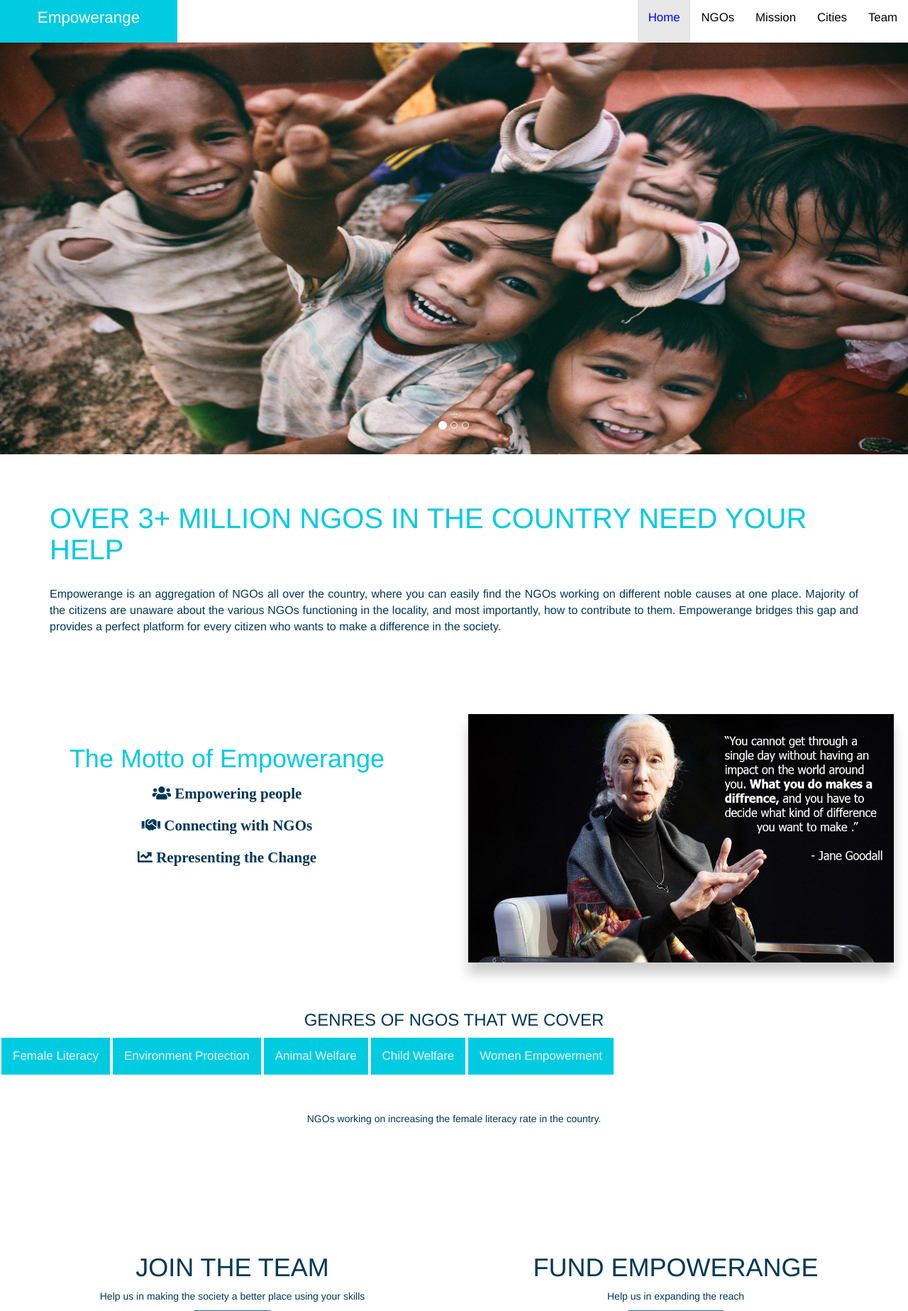
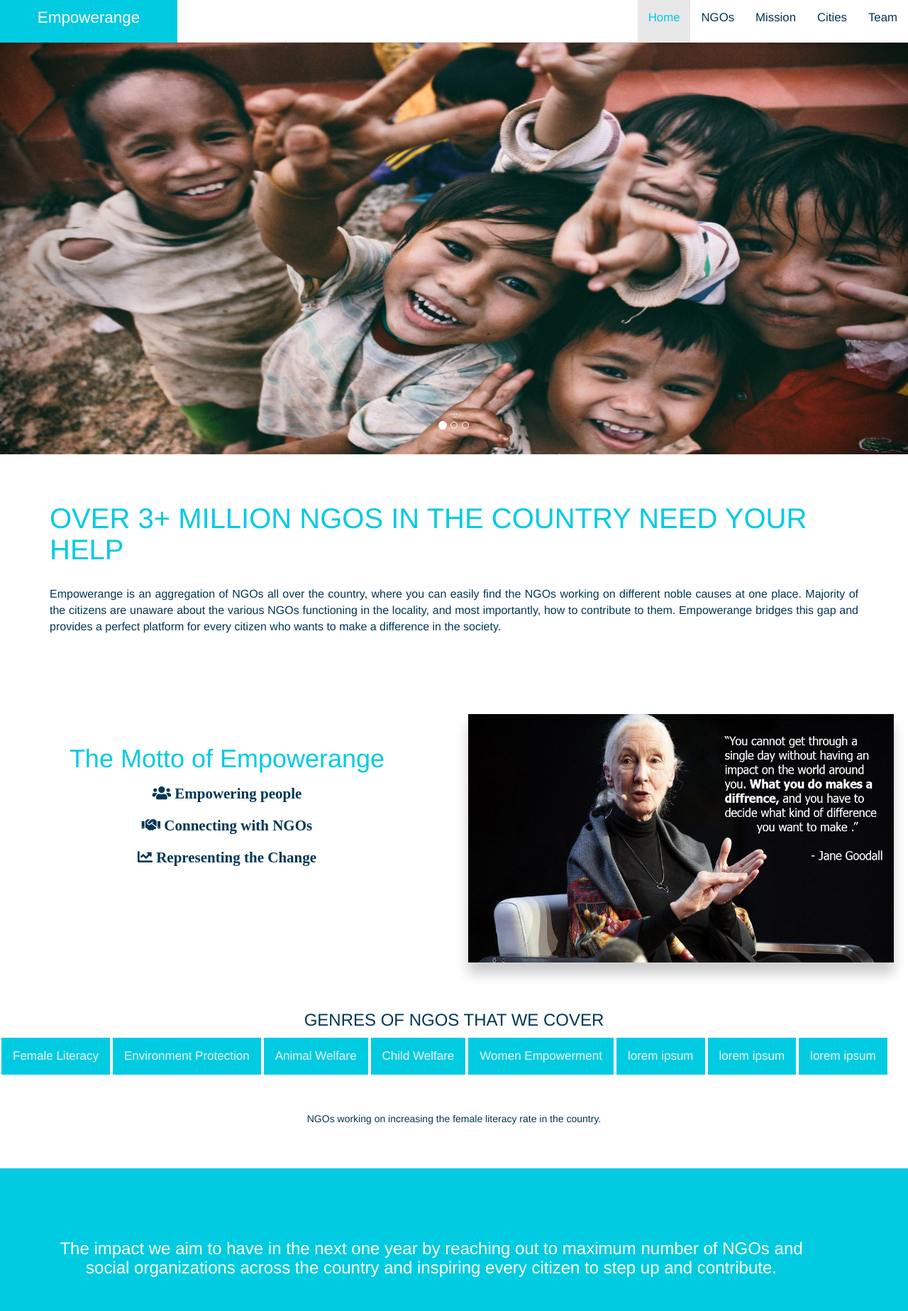
Before and after one commit to empowerange/empowerange.github.io, a PHP site: page /index/index.html in a window 1280 px wide. Shown: the top 1847 px of the page at 71% size. Run offline with PHP 8.4, Linux system fonts and the light colour scheme; some libraries are stand-ins or nearby versions; some web fonts are replaced.

Commit message:
final touch

```diff
--- a/index/index.html
+++ b/index/index.html
@@ -148,6 +148,9 @@
   <button class="tablinks" onclick="openTab(event, 'id3')">Animal Welfare</button>
   <button class="tablinks" onclick="openTab(event, 'id4')">Child Welfare</button>
   <button class="tablinks" onclick="openTab(event, 'id5')">Women Empowerment</button>
+  <button class="tablinks" onclick="openTab(event, 'id6')">lorem ipsum </button>
+  <button class="tablinks" onclick="openTab(event, 'id7')">lorem ipsum</button>
+  <button class="tablinks" onclick="openTab(event, 'id8')">lorem ipsum</button>
 </div>
 </center>
 <!-- tabs description  -->
@@ -166,8 +169,62 @@
 <div id="id4" class="tabcontent">
   <p>NGOs working on child safety, literacy, welfare, and curbing child labour. </p>
 </div>
+
 <div id="id5" class="tabcontent">
   <p>NGos working on empowering women in the society by teaching them various skills and providing them opportunities to succeed. </p>
+</div>
+
+<div id="id6" class="tabcontent">
+  <p>Lorem ipsum, dolor sit amet consectetur adipisicing elit. Porro labore officiis earum sunt in! Perferendis, eveniet veritatis? Animi vel dolorem illo voluptatem reprehenderit maiores nobis ex illum repellat. Neque, itaque?</p>
+</div>
+
+<div id="id7" class="tabcontent">
+  <p>Lorem ipsum, dolor sit amet consectetur adipisicing elit. Porro labore officiis earum sunt in! Perferendis, eveniet veritatis? Animi vel dolorem illo voluptatem reprehenderit maiores nobis ex illum repellat. Neque, itaque?</p>
+</div>
+
+<div id="id8" class="tabcontent">
+  <p>Lorem ipsum, dolor sit amet consectetur adipisicing elit. Porro labore officiis earum sunt in! Perferendis, eveniet veritatis? Animi vel dolorem illo voluptatem reprehenderit maiores nobis ex illum repellat. Neque, itaque?</p>
+</div>
+
+
+
+
+<!-- ================ stats ============== -->
+<div class="stats-div">
+
+    <h3 class="text-center">The impact we aim to have in the next one year by reaching out to maximum number of NGOs and social organizations across the country and inspiring every citizen to step up and contribute.</h3>
+    <br><br><br>
+  <div class="row container ">
+      <div class="col-md-3 col-sm-6">
+        <div  >
+          <span class="statistics-element"> 100+</span>
+
+          <h3 class="text-center">NGOs</h3>
+        </div>
+      </div>
+      <div class="col-md-3 col-sm-6">
+          <div >
+          <span class="statistics-element"> 10+</span>
+
+          <h3 class="text-center">Cities</h3>
+        </div>
+      </div>
+      <div class="col-md-3 col-sm-6">
+          <div  >
+              <span class="statistics-element">15+ </span>
+
+              <h3 class="text-center">Genres of NGOs</h3>
+            </div>
+      </div>
+      <div class="col-md-3 col-sm-6">
+          <div  >
+              <span class="statistics-element">200+</span>
+
+              <h3 class="text-center">Contributors</h3>
+            </div>
+      </div>
+  </div>
+
 </div>
 
 
@@ -186,7 +243,7 @@
     <div class="col-md-6 col-sm-12">
       <h1>FUND EMPOWERANGE</h1>
       <p>
-        Help us in expanding the reach
+        Help us in expand the reach
       </p>
       <button class="btn btn-primary">
         DONATE
@@ -205,6 +262,8 @@
     <li data-target="#carousel-example-generic" data-slide-to="0" class="active"></li>
     <li data-target="#carousel-example-generic" data-slide-to="1"></li>
       <li data-target="#carousel-example-generic" data-slide-to="2"></li>
+      <li data-target="#carousel-example-generic" data-slide-to="3"></li>
+      <li data-target="#carousel-example-generic" data-slide-to="4"></li>
     </ol>
 
     <!-- Wrapper for slides -->
@@ -238,54 +297,15 @@
     </div>
 
     <!-- Controls -->
-    <a class="left carousel-control" href="#carousel-example-generic" role="button" data-slide="prev">
+      <!-- <a class="left carousel-control" href="#carousel-example-generic" role="button" data-slide="prev">
         <span class="glyphicon glyphicon-chevron-left" aria-hidden="true"></span>
         <span class="sr-only">Previous</span>
       </a>
       <a class="right carousel-control" href="#carousel-example-generic" role="button" data-slide="next">
         <span class="glyphicon glyphicon-chevron-right" aria-hidden="true"></span>
         <span class="sr-only">Next</span>
-    </a>
+      </a> -->
   </div>
-
-
-<!-- ================ stats ============== -->
-<div class="stats-div">
-  <div class="row container ">
-      <div class="col-md-3 col-sm-6">
-        <div  >
-          <span class="statistics-element"> 100+</span>
-
-          <h3 class="text-center">NGOs</h3>
-        </div>
-      </div>
-      <div class="col-md-3 col-sm-6">
-          <div >
-          <span class="statistics-element"> 10+</span>
-
-          <h3 class="text-center">Cities</h3>
-        </div>
-      </div>
-      <div class="col-md-3 col-sm-6">
-          <div  >
-              <span class="statistics-element">15+ </span>
-
-              <h3 class="text-center">Genres of NGOs</h3>
-            </div>
-      </div>
-      <div class="col-md-3 col-sm-6">
-          <div  >
-              <span class="statistics-element">200+</span>
-
-              <h3 class="text-center">Contributors</h3>
-            </div>
-      </div>
-  </div>
-  <br><br><br>
-  <h3 class="text-center">The impact we aim to have in the next one year by reaching out to maximum number of NGOs and social organizations across the country and inspiring every citizen to step up and contribute.</h3>
-</div>
-
-
 
 
 
--- a/index/style.css
+++ b/index/style.css
@@ -41,10 +41,10 @@
   }
 
   /* Change background color of buttons on hover */
-  .tab button:hover {
+  /* .tab button:hover {
     background-color: #ddd;
   }
-
+   */
   /* Create an active/current tablink class */
   .tab button.active {
     background-color: white;
--- a/style.css
+++ b/style.css
@@ -56,7 +56,7 @@ nav li {
 
 }
 nav li  :hover{
-    border-bottom: 2px solid blue;
+    border-bottom: 3px solid #01CBE1;
     transition: transform .6s;
 }
 .imgProfile{
@@ -68,7 +68,7 @@ nav a{
     width: 100%;
 }
 nav li a{
-    color: black !important;
+    color: #003755 !important;
 }
 
 .slider-div{
@@ -82,13 +82,10 @@ nav li a{
 
 
 .navbar .active{
-    color:blue !important;
-    /* border-bottom: 1px solid blue; */
+    color:#01CBE1 !important;
     height: 60px;
 }
-.sliders img{
-    /* height: .7em;; */
-}
+
 .navbar-brand{
 color: red !important;
 }
```
Lines whose indentation alone changed are shown as unchanged.
